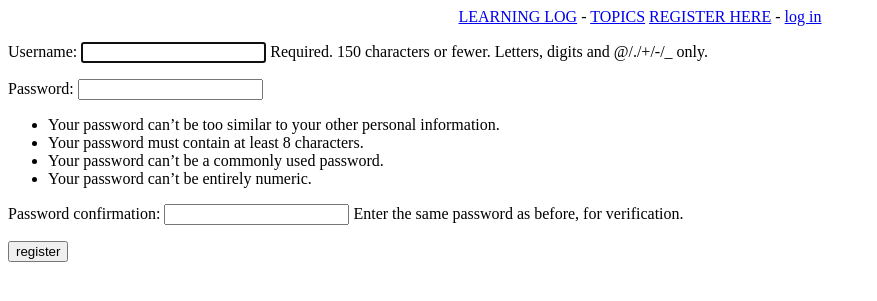
After one commit to Goyalansh/Django_project, a Django app: page /users/register/ in a window 1280 px wide. The commit adds this page. Shown: the top 301 px of the page, without its empty margins (0-877 px from the left). Run offline with Django 3.2, Linux system fonts and the light colour scheme.

Commit message:
added logout and registration functionality

```diff
--- a/learning_logs/models.py
+++ b/learning_logs/models.py
@@ -1,10 +1,11 @@
 from django.db import models
-
+from django.contrib.auth.models import User
 # Create your models here.
 
 class Topic(models.Model):
     text = models.CharField(max_length=200)
     date_added = models.DateTimeField(auto_now_add=True)
+    owner = models.ForeignKey(User, on_delete=models.DO_NOTHING)
 
     def __str__(self):
         """Return a string representation of the model"""
--- a/learning_logs/templates/learning_logs/base.html
+++ b/learning_logs/templates/learning_logs/base.html
@@ -5,8 +5,10 @@
     <a href = "{% url 'learning_logs:index' %}">LEARNING LOG</a> -
     <a href = "{% url 'learning_logs:topics' %}">TOPICS</a>
     {% if user.is_authenticated %}
-        hello, {{ user.username }}.
+        ---->HELLO, {{ user.username }}.
+        <a href ="{% url 'users:logout' %}">log out</a>
     {% else %}
+        <a href="{% url 'users:register' %}">REGISTER HERE</a> -
         <a href="{% url 'users:login' %}">log in</a>
     {% endif %}
 </p>
--- a/mysite/settings.py
+++ b/mysite/settings.py
@@ -121,3 +121,6 @@ USE_TZ = True
 # https://docs.djangoproject.com/en/3.0/howto/static-files/
 
 STATIC_URL = '/static/'
+
+# my settings
+LOGIN_URL = '/users/login/'
--- a/users/templates/users/login.html
+++ b/users/templates/users/login.html
@@ -3,7 +3,7 @@
 {% block content %}
 
  {% if form.errors %}
- <p>Your username and password did'nt match</p>
+ <p>Your username and password did'nt match, Please try again.</p>
  {% endif %}
 
  <form method="post" action="{%url 'users:login' %}">
--- /dev/null
+++ b/users/templates/users/register.html
@@ -0,0 +1,13 @@
+{% extends "learning_logs/base.html" %}
+
+{% block content %}
+
+ <form method="POST" action="{% url 'users:register' %}">
+     {% csrf_token %}
+     {{ form.as_p}}
+
+     <button name="submit">register</button>
+     <input type="hidden" name="next" value="{%url 'learning_logs:index' %}" />
+ </form>
+
+{% endblock content %}
--- a/users/urls.py
+++ b/users/urls.py
@@ -1,4 +1,6 @@
 """define url patterns for users"""
+
+# LoginView takes care of username and password
 
 from django.contrib.auth.views import LoginView
 
@@ -6,5 +8,9 @@ from django.urls import path
 from . import views
 app_name = "users"
 urlpatterns = [
+  # login page
   path('login/', LoginView.as_view(template_name='users/login.html'), name="login"),
+  # logout page
+  path('logout/', views.logout_view, name='logout'),
+  path('register/', views.register, name='register'),
 ]
--- a/users/views.py
+++ b/users/views.py
@@ -1,3 +1,34 @@
 from django.shortcuts import render
 
 # Create your views here.
+from django.http import HttpResponseRedirect
+from django.urls import reverse
+from django.contrib.auth import login, logout, authenticate
+from django.shortcuts import render
+from django.contrib.auth.forms import UserCreationForm
+
+
+def logout_view(request):
+    """Log the user out."""
+    logout(request)
+    return HttpResponseRedirect(reverse('learning_logs:index'))
+
+
+def register(request):
+    """Register a new user."""
+    if request.method != 'POST':
+        # Display blank registration form.
+        form = UserCreationForm()
+    else:
+        # Process completed form.
+        form = UserCreationForm(data=request.POST)
+
+        if form.is_valid():
+            new_user = form.save()
+            # log the user in and then redirect to home page.
+            authenticate_user = authenticate(username=new_user.username, password=request.POST['password1'])
+            login(request, authenticate_user)
+            return HttpResponseRedirect(reverse('learning_logs:index'))
+
+    context = {'form' : form}
+    return render(request, 'users/register.html', context)
```
Also changed, not shown: learning_logs/views.py (+17 -5 lines), db.sqlite3, learning_logs/migrations/0008_topic_owner.py (added).
